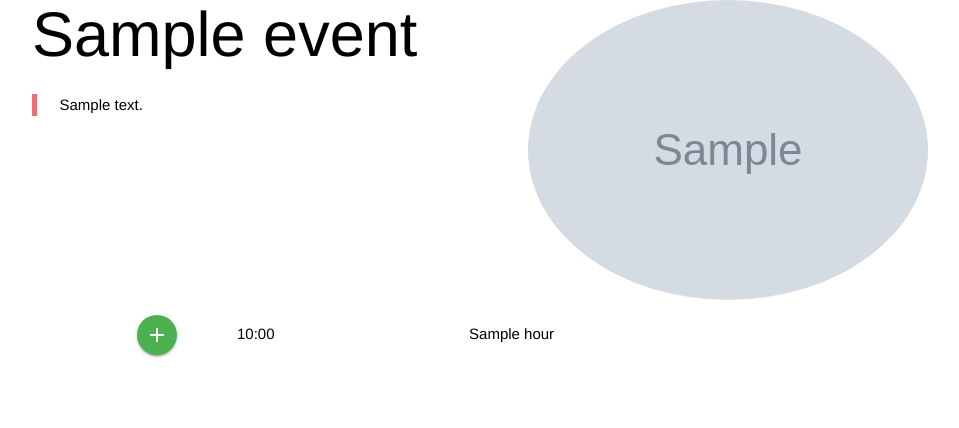
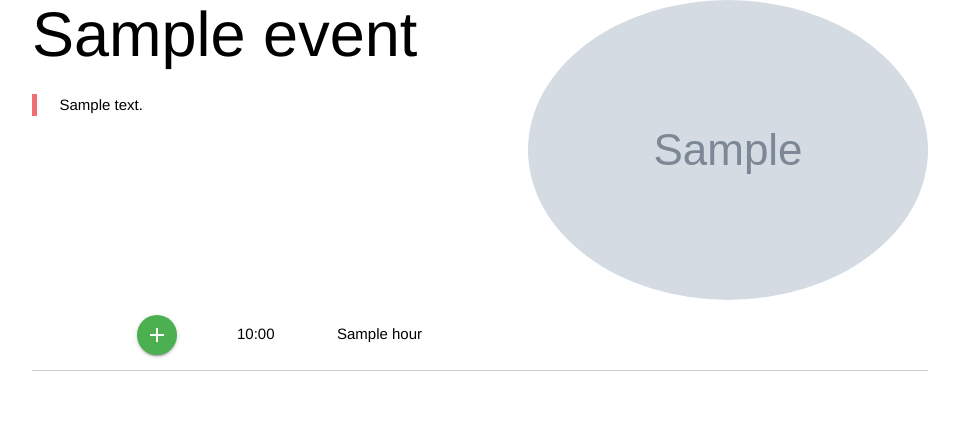
Before and after one commit to Michcioperz/plansza, a Django app: template plansza/templates/plansza/event_details.html in a window 1280 px wide. Shown: the part 96-524 px from the top of the page, without its empty margins (160-1119 px from the left). Run offline with Django 3.2, Linux system fonts and the light colour scheme; the template is opened without the code that fills it: most values are stand-ins (such as "Sample title", 1, 10 or a date in 2020); grey boxes marked "Sample" are stand-in pictures; data that the repository does not hold is empty; some libraries are stand-ins or nearby versions.

Commit message:
rwfrwefgdfg

```diff
--- a/plansza/static/style.css
+++ b/plansza/static/style.css
@@ -23,6 +23,6 @@ body {
   font-family: "Helvetica Neue", "Lato", "Roboto", sans-serif;
 }
 
-.hour1, .hour2 {
+.hour1, .hour2, .hour3 {
   width: 100px;
 }
--- a/plansza/templates/plansza/event_details.html
+++ b/plansza/templates/plansza/event_details.html
@@ -8,7 +8,7 @@
     <blockquote>{{ event.description }}</blockquote>
   </div>
   <div class="container">
-    <table>
+    <table class="bordered">
       {% for hour in event.serious_hours %}
         <tr>
           <td class="hour1">{% if hour.mtype == "hour" %}
@@ -30,11 +30,11 @@
                   <i class="material-icons">add</i></button>{% endif %}
             </form>{% endif %}</td>
           <td class="hour3">{{ hour.time|time:"H:i" }}</td>
-          <td class="hour4">{% firstof hour.name "" %}
-            <div class="friends">{% for friend in request.user|s_friends_in:hour %}
+          <td class="hour4"><span class="left">{% firstof hour.name "" %}</span>
+            <span class="friends right">{% for friend in request.user|s_friends_in:hour %}
               <a class="tooltipped" data-position="left" data-delay="50" data-tooltip="{{ friend.get_full_name }}">
                 <img class="responsive-img circle" src="{% firstof friend.friend.image friend|placeholder_avatar %}"
-                     alt="{{ friend.get_full_name }}"/></a>{% endfor %}</div>
+                     alt="{{ friend.get_full_name }}"/></a>{% endfor %}</span>
           </td>
         </tr>
       {% endfor %}
```
